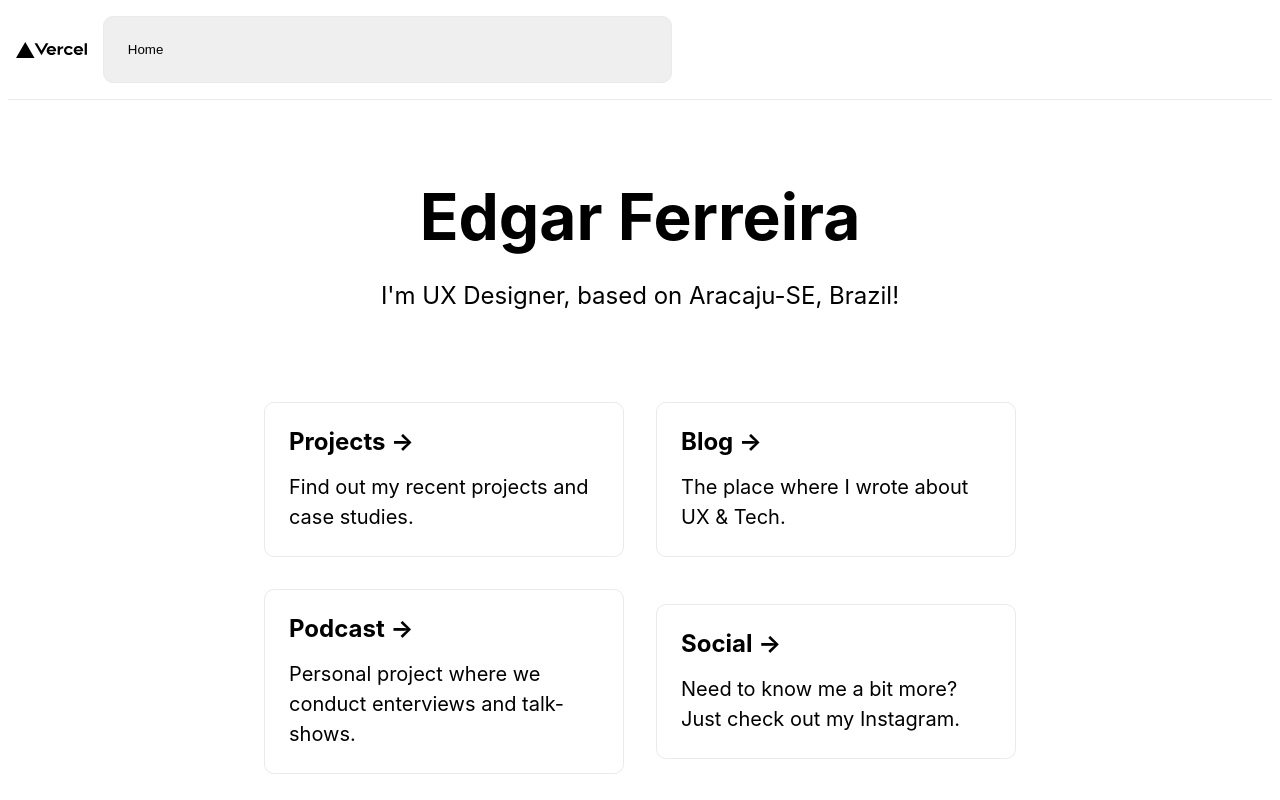
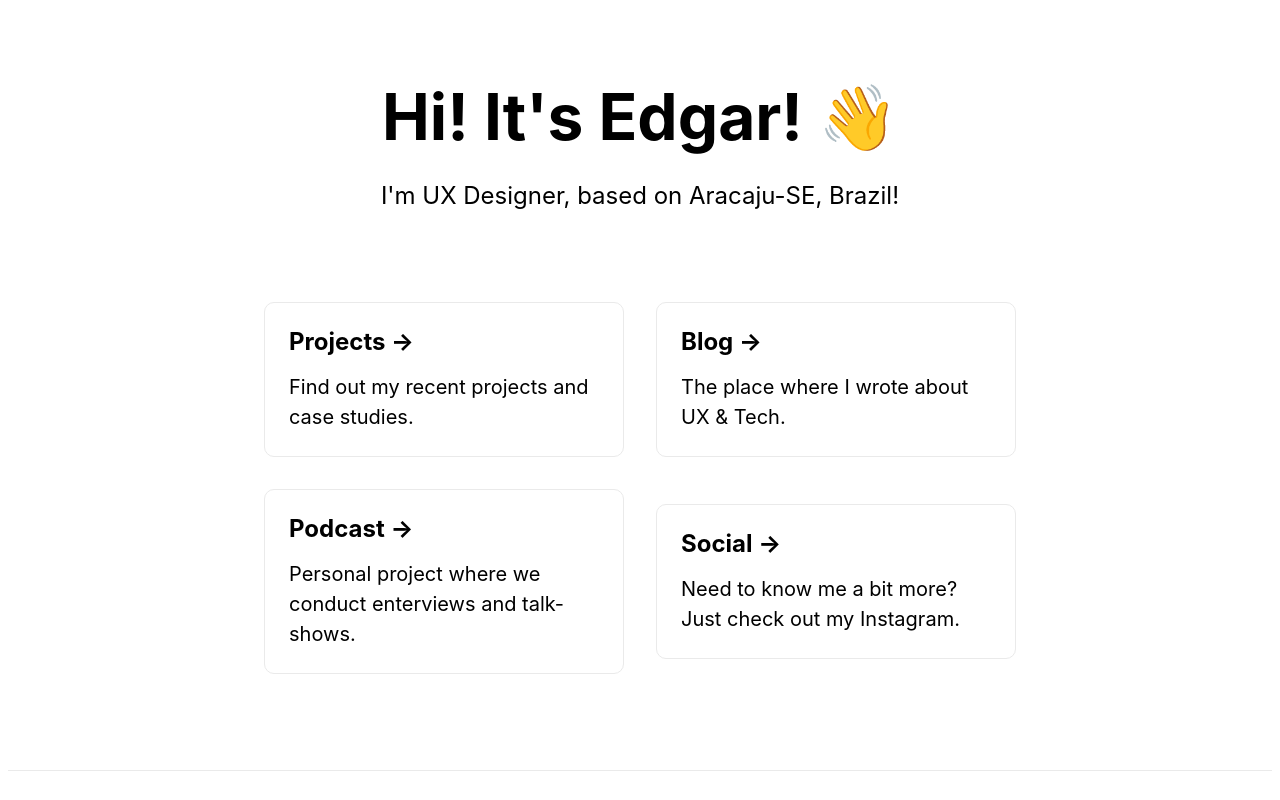
Before and after one commit to zzedgat2012/portfolio-ux-nextjs, a Next.js app: page / in a window 1280 px wide. Shown: the top 800 px of the page. Built offline with nearby package versions, Linux system fonts and the light colour scheme.

Commit message:
Testing vercel

```diff
--- a/pages/index.js
+++ b/pages/index.js
@@ -5,23 +5,11 @@ export default function Home() {
   return (
     <div className={styles.container}>
       <Head>
-        <title>Edgar Ferreira</title>
+        <title>design - Edgar Ferreira</title>
         <link rel="icon" href="/favicon.ico" />
       </Head>
-      <header className={styles.header}>
-        <a
-          href="https://vercel.com?utm_source=create-next-app&utm_medium=default-template&utm_campaign=create-next-app"
-          target="_blank"
-          rel="noopener noreferrer"
-        >
-          <img src="/vercel.svg" alt="Vercel Logo" className={styles.logo} />
-        </a>
-        <button className={styles.card}>
-          Home
-        </button>
-      </header>
       <main className={styles.main}>
-        <h1 className={styles.title}>Edgar Ferreira</h1>
+        <h1 className={styles.title}>Hi! It's Edgar! 👋</h1>
 
         <p className={styles.description}>
           I'm UX Designer, based on Aracaju-SE, Brazil!
```
